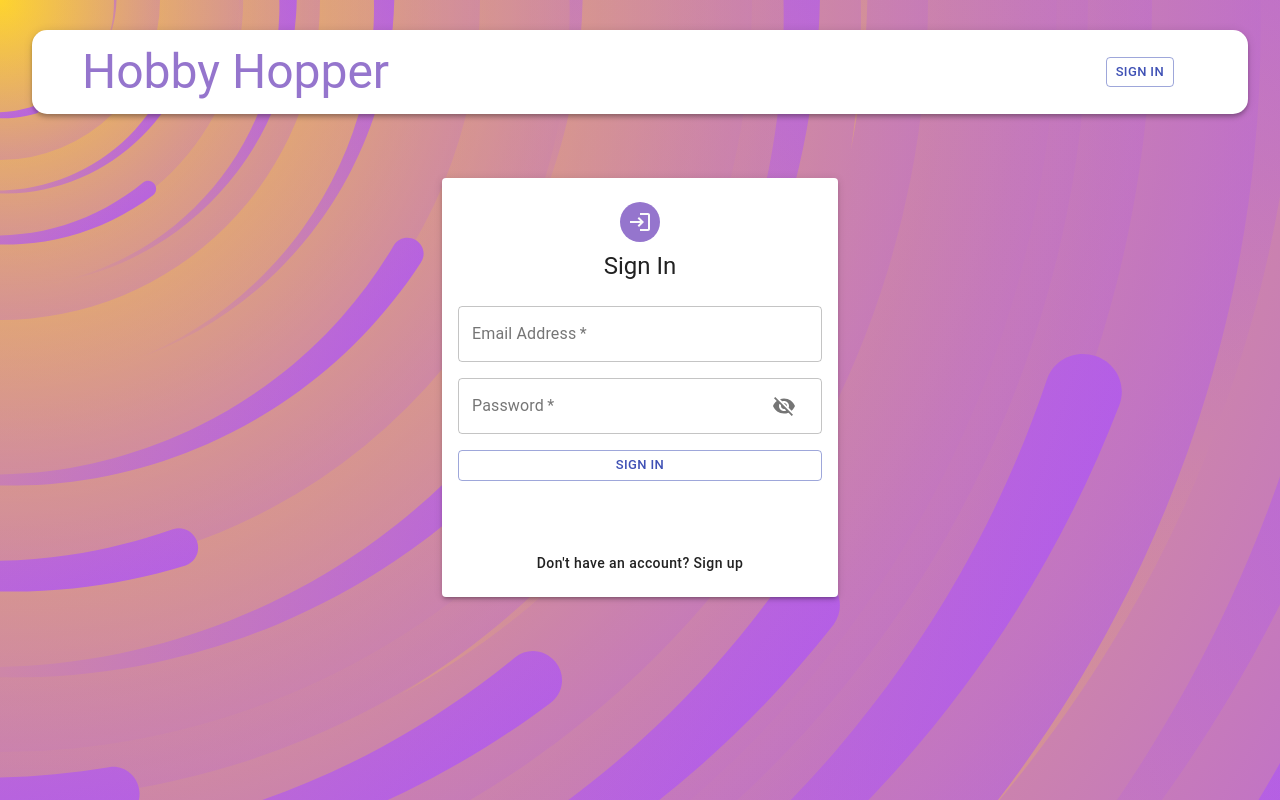
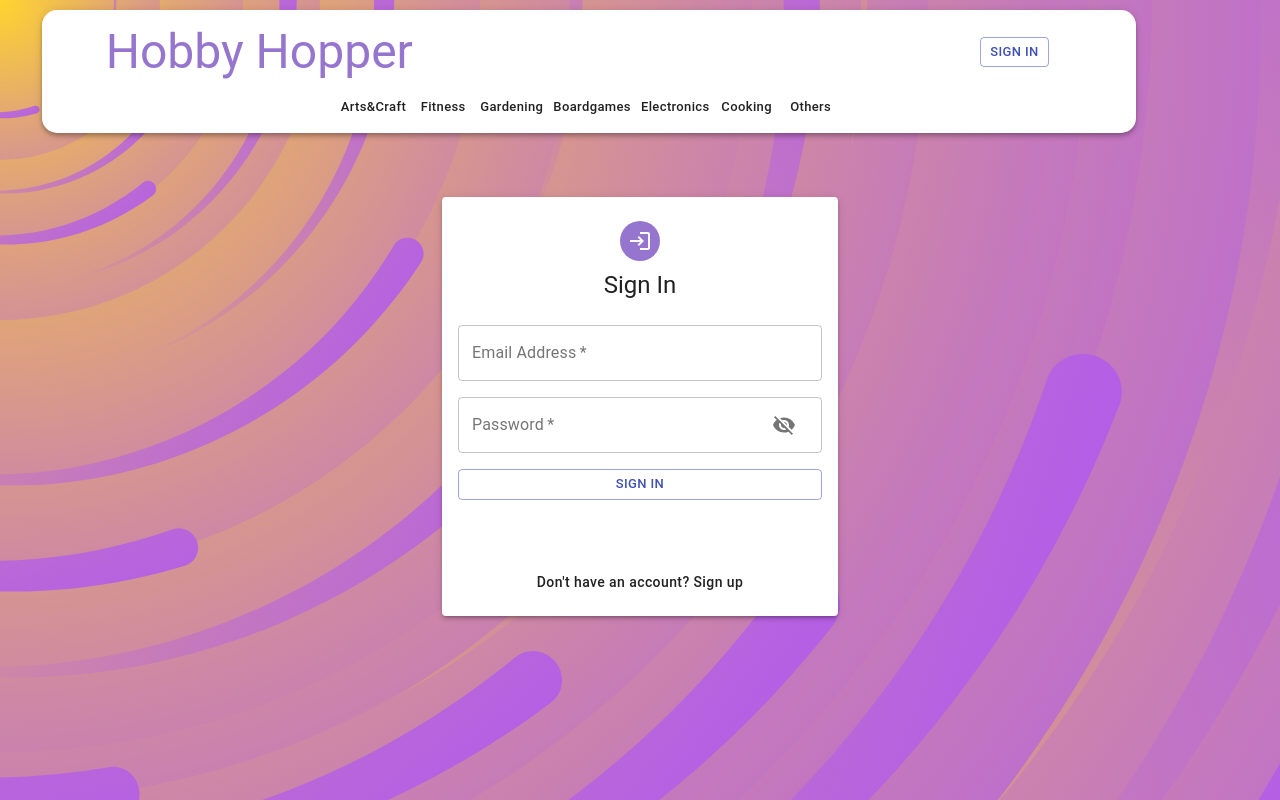
Before and after one commit to Trangtran62/hobby-hopper, a React (Create React App) app in the folder client/: page /auth in a window 1280 px wide. Built offline with nearby package versions, Linux system fonts and the light colour scheme.

Commit message:
Added category on navbar and its styling, not yet functioning

```diff
--- a/client/src/components/Navbar/Navbar.js
+++ b/client/src/components/Navbar/Navbar.js
@@ -2,13 +2,14 @@ import React from "react";
 import { AppBar, Avatar, Button, Toolbar, Typography } from "@material-ui/core";
 import { Link } from "react-router-dom";
 import useStyles from "./styles";
-import { useDispatch, useSelector } from "react-redux";
+import { useDispatch } from "react-redux";
 import { logOut } from "../../reducers/users";
 import { useNavigate } from "react-router-dom";
 
 const Navbar = () => {
     const classes = useStyles();
-    const user = useSelector((state) => (state.users.currentUser ? state.users.currentUser : null));
+    // const user = useSelector((state) => (state.users.currentUser ? state.users.currentUser : null));
+    const user = JSON.parse(localStorage.getItem('profile'));
     const dispatch = useDispatch();
     const nav = useNavigate();
 
@@ -17,8 +18,11 @@ const Navbar = () => {
         nav('/auth');
     }
 
+    const CATEGORY = ["Arts&Craft", "Fitness", "Gardening", "Boardgames", "Electronics", "Cooking", "Others"];
+
     return (
         <AppBar className={classes.appBar} position='static' color='inherit'>
+            <div className={classes.appBar1}>
             <div className={classes.brandContainer}>
                 <Typography component={Link} to="/" className={classes.heading} variant='h3' align='left'>Hobby Hopper</Typography>
             </div>
@@ -35,6 +39,10 @@ const Navbar = () => {
                     <Button component={Link} to="/auth" variant="outlined" size="small" color="primary">Sign In</Button>
                 )}
             </Toolbar>
+            </div>
+            <div>
+                {CATEGORY.map(item => <Button variant="text" size="small" className={classes.button}>{item}</Button>)}
+            </div>
         </AppBar>
     )
 };
--- a/client/src/components/Navbar/styles.js
+++ b/client/src/components/Navbar/styles.js
@@ -4,12 +4,20 @@ import { deepPurple } from '@material-ui/core/colors';
 export default makeStyles((theme) => ({
     appBar: {
         borderRadius: 15,
-        margin: '30px 0',
+        margin: '10px 10px 10px 10px',
+        display: 'flex',
+        flexDirection: 'column',
+        justifyContent: 'space-between',
+        alignItems: 'center',
+        width: "90%",
+        padding: '10px 10px 10px 10px',
+    },
+    appBar1: {
         display: 'flex',
         flexDirection: 'row',
         justifyContent: 'space-between',
         alignItems: 'center',
-        padding: '10px 50px',
+        width: "90%"
     },
     heading: {
         color: deepPurple[300],
@@ -41,4 +49,12 @@ export default makeStyles((theme) => ({
         color: theme.palette.getContrastText(deepPurple[500]),
         backgroundColor: deepPurple[500],
     },
+    button: {
+        marginTop: theme.spacing(1),
+        textTransform: 'none',
+        '&:hover': {
+            backgroundColor: deepPurple[100],
+            boxShadow: 'none',
+        }
+    }
     }));
--- a/client/src/components/Posts/Post/Post.js
+++ b/client/src/components/Posts/Post/Post.js
@@ -17,7 +17,7 @@ import { useNavigate } from 'react-router-dom';
 const Post = ({ post }) => {
     const classes = useStyles();
     const dispatch = useDispatch();
-    const user = useSelector((state) => state.users.currentUser);
+    const user = JSON.parse(localStorage.getItem('profile'));
     const nav = useNavigate();
 
     const Likes = () => {
```
